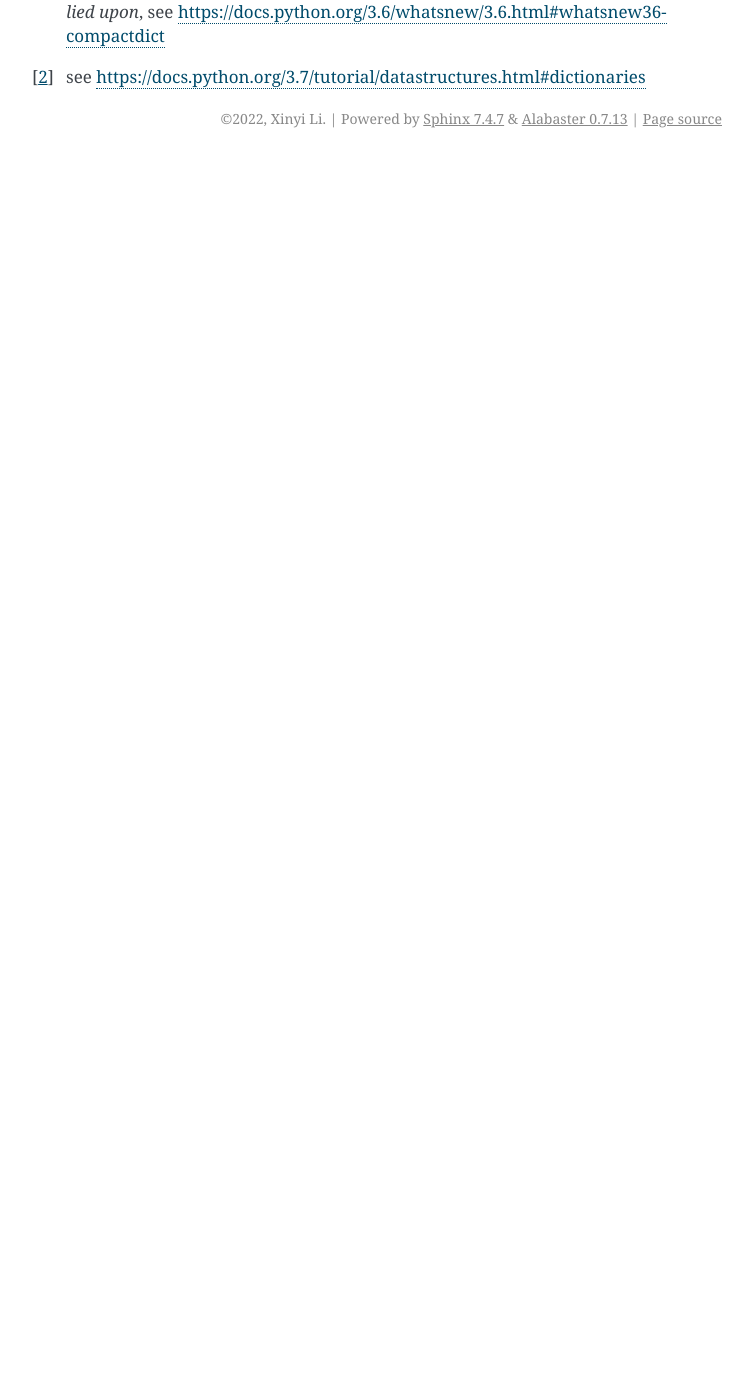
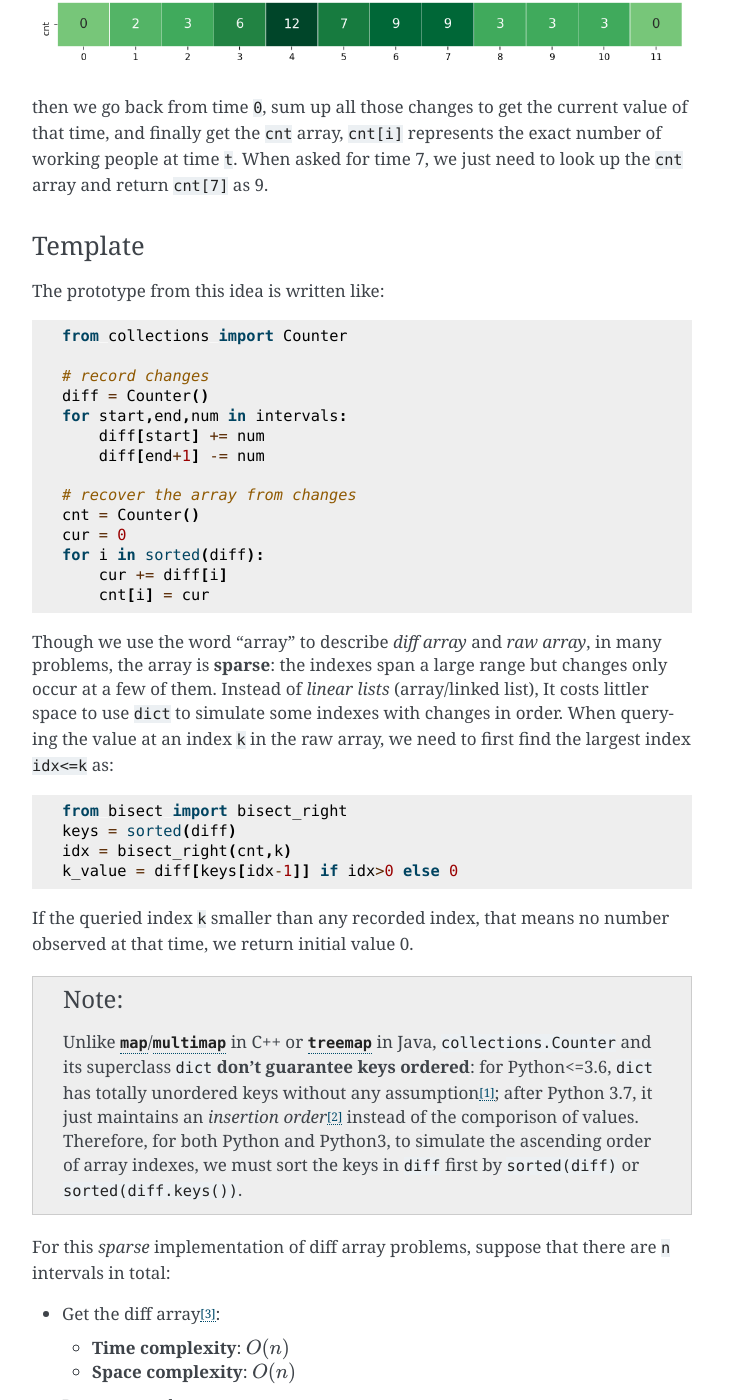
Before and after one commit to li-xin-yi/lctemplates, a Sphinx documentation site: the page built from docs/source/diff-array.md, in a window 1280 px wide and 1400 px high, scrolled down 1350 px. Shown: the whole window, without its empty margins (388-1140 px from the left). Built offline with Sphinx 7.4.7, drawn with Linux system fonts in a browser that asks for light colours; before the commit the page ends 1508 px from its top, so only the background shows below that; some of the changed text lies outside the part shown.

Commit message:
add an example

`````diff
--- a/docs/source/diff-array.md
+++ b/docs/source/diff-array.md
@@ -8,13 +8,38 @@
 The data structure is often combined with [*sweep line algorithm*](https://en.m.wikipedia.org/wiki/Sweep_line_algorithm): first, we use diff array to record changes on endpoints. Then, the sweep lines help us convert those changes into the origin array by scanning all the indexes in order and accumulating the corresponding difference to the current value so far.
 ```
 
+
+
 ## A Typical Scenario
 
 - Given a list of intervals in the format of `[start,end]`.
 - For each interval, a value `num` appears only within it.
-- Ask for the total value `cur` so far at some moments (indexes).
+- Ask for the total value `cur` so far at some moments (indexes) frequently.
 
-We can first record changes contributed by each interval to a *diff array* (`diff`) and eventually recover the raw array (`cnt`), which represents the current numbers at every index. The prototype is written like:
+We can first record changes contributed by each interval to a *diff array* (`diff`) and eventually recover the raw array (`cnt`), which represents the current numbers at every index.
+
+### Example
+
+For example, suppose that our project team has a list of tasks that must be proceeded during time `[start,end]` (inclusively):
+
+```
+[[1,4],[2,5],[3,4],[4,7],[6,10]]
+```
+
+And their required numbers of people are `2,1,3,6,3`, so can you tell me how many people are working at time 7?
+
+Intuitively, as the picture below shows, we record how many people start to work (+) and leave from work (-) at each moment, which is stored in `diff` array:
+
+![](../images/diff-array.png)
+
+then we go back from time `0`, sum up all those changes to get the current value of that time, and finally get the `cnt` array, `cnt[i]` represents the exact number of working people at time `t`. When asked for time 7, we just need to look up the `cnt` array and return `cnt[7]` as 9.
+
+
+
+
+### Template
+
+The prototype from this idea is written like:
 
 ```py
 from collections import Counter
@@ -33,11 +58,37 @@
     cnt[i] = cur
 ```
 
+Though we use the word "array" to describe *diff array* and *raw array*, in many problems, the array is **sparse**: the indexes span a large range but changes only occur at a few of them. Instead of *linear lists* (array/linked list), It costs littler space to use `dict` to simulate some indexes with changes in order. When querying the value at an index `k` in the raw array, we need to first find the largest index `idx<=k` as:
+
+```py
+from bisect import bisect_right
+keys = sorted(diff)
+idx = bisect_right(cnt,k)
+k_value = diff[keys[idx-1]] if idx>0 else 0
+```
+
+If the queried index `k` smaller than any recorded index, that means no number observed at that time, we return initial value 0.
+
+
 ````{note}
 Unlike [`map`](https://www.cplusplus.com/reference/map/map)/[`multimap`](https://www.cplusplus.com/reference/map/multimap/) in C++ or [`treemap`](https://docs.oracle.com/javase/8/docs/api/java/util/TreeMap.html) in Java, `collections.Counter` and its superclass `dict` **don't guarantee keys ordered**: for Python<=3.6, `dict` has totally unordered keys without any assumption[^1]; after Python 3.7, it just maintains an *insertion order*[^2] instead of the comporison of values. Therefore, for both Python and Python3, to simulate the ascending order of array indexes, we must sort the keys in `diff` first by `sorted(diff)` or `sorted(diff.keys())`.
 ````
 
-
 [^1]: Changelog of Python 3.6 mentions that *the order-preserving aspect of this new implementation is considered an implementation detail and should not be relied upon*, see https://docs.python.org/3.6/whatsnew/3.6.html#whatsnew36-compactdict
 
 [^2]: see https://docs.python.org/3.7/tutorial/datastructures.html#dictionaries
+
+For this *sparse* implementation of diff array problems, suppose that there are `n` intervals in total:
+
+- Get the diff array[^3]:
+  - **Time complexity**: $O(n)$
+  - **Space complexity**: $O(n)$
+- Reconstruct the raw array:
+  - **Time complexity**: $O(n\log(n))$, because we need to sort those indexes with changes in `diff`
+  - **Space complexity**: $O(n)$
+- Get the raw value at an index `k` (obtained `keys` list from the previous step):
+  - **Time complexity**: $O(\log(n))$, we can use binary search to locate the index in the simulated array
+  - **Space complexity**: $O(1)$
+
+
+[^3]: We take the [average complexity](https://wiki.python.org/moin/TimeComplexity) ($O(1)$) of insertion and accesing the item by a index for `dict` in this case. For the worst case, the complexity of a hash set could be $O(n)$ for both operations, but usually we rarely come across and talk about those worst cases. Just a reminder: when analyzing the upper bound of complexity for some explicited problems involved with *hashmap*, don't take $O(1)$ for granted.
`````
Also changed, not shown: docs/images/diff-array.png (added), 1 other file.
